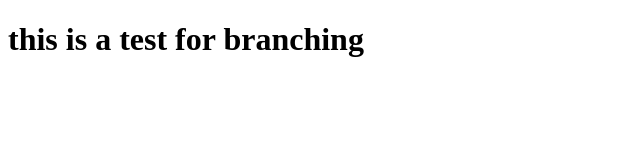
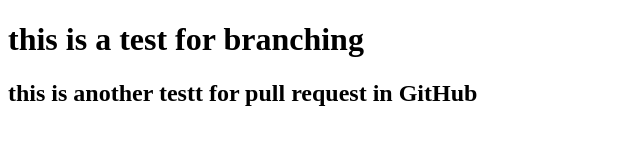
Before and after one commit to th3founder/jsProject_ATM, a plain HTML site: page index.html in a window 1280 px wide. Shown: the whole page, without its empty margins (0-640 px from the left). Drawn offline with Linux system fonts and the light colour scheme.

Commit message:
adding an h2 tag in index.html

```diff
--- a/index.html
+++ b/index.html
@@ -12,6 +12,7 @@
     </header>
     <main>
         <h1>this is a test for branching</h1>
+        <h2>this is another testt for pull request in GitHub</h2>
     </main>
 </body>
 </html>
```
